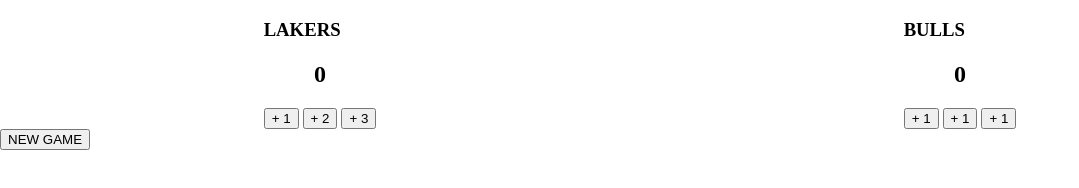
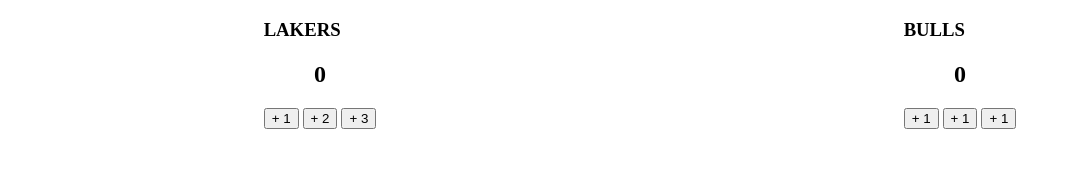
Before and after one commit to ImraanHoosen/Basketball-Scoreboard, a plain HTML site: page index.html in a window 1280 px wide. Shown: the whole page, without its empty margins (0-1079 px from the left). Drawn offline with Linux system fonts and the light colour scheme.

Commit message:
new game button deleted

```diff
--- a/index.html
+++ b/index.html
@@ -28,7 +28,8 @@
         </div>
     </div>
 
-    <button>NEW GAME</button>
+
+
 
     <script src="index.js"></script>
 </body>
```
